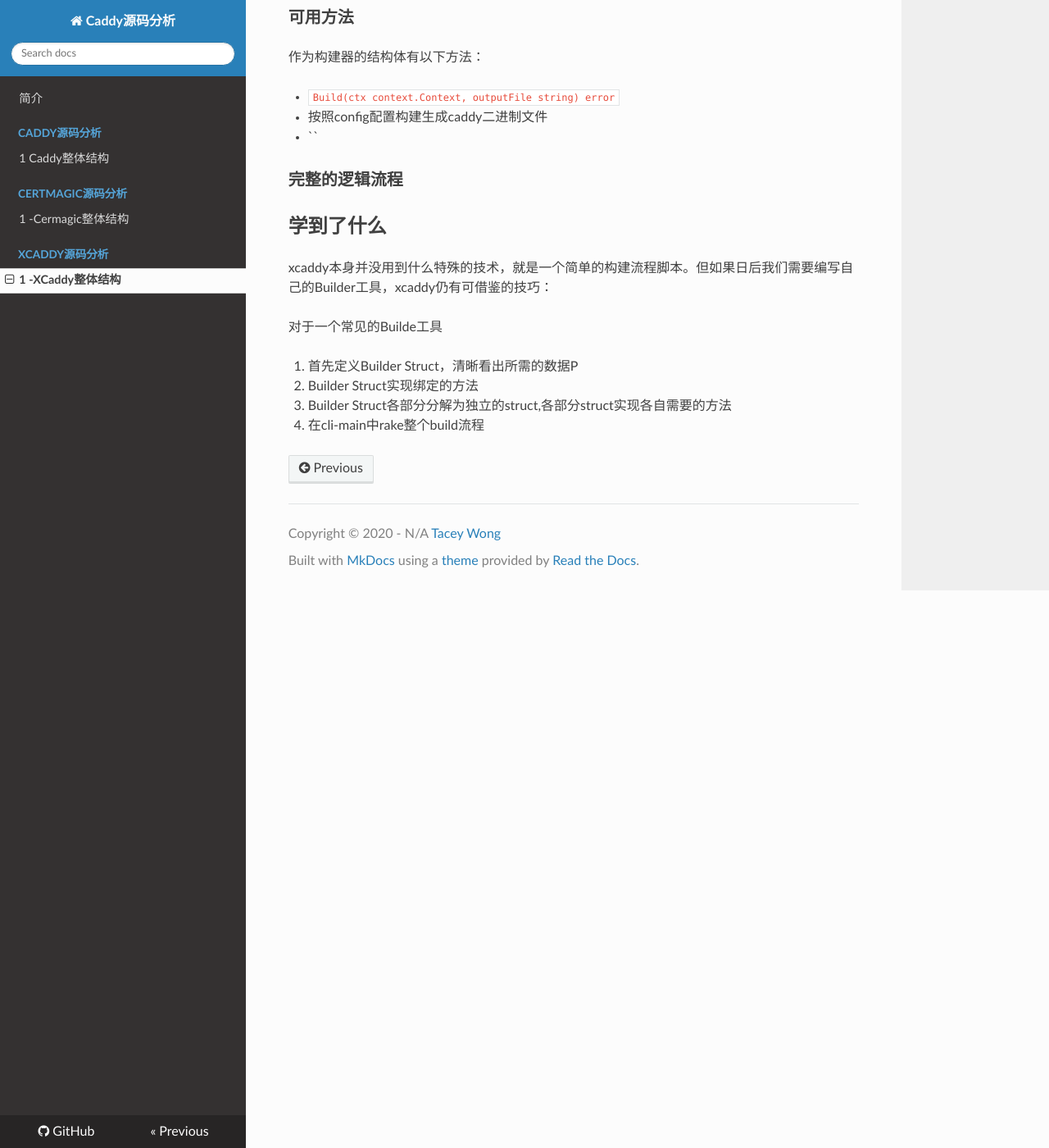
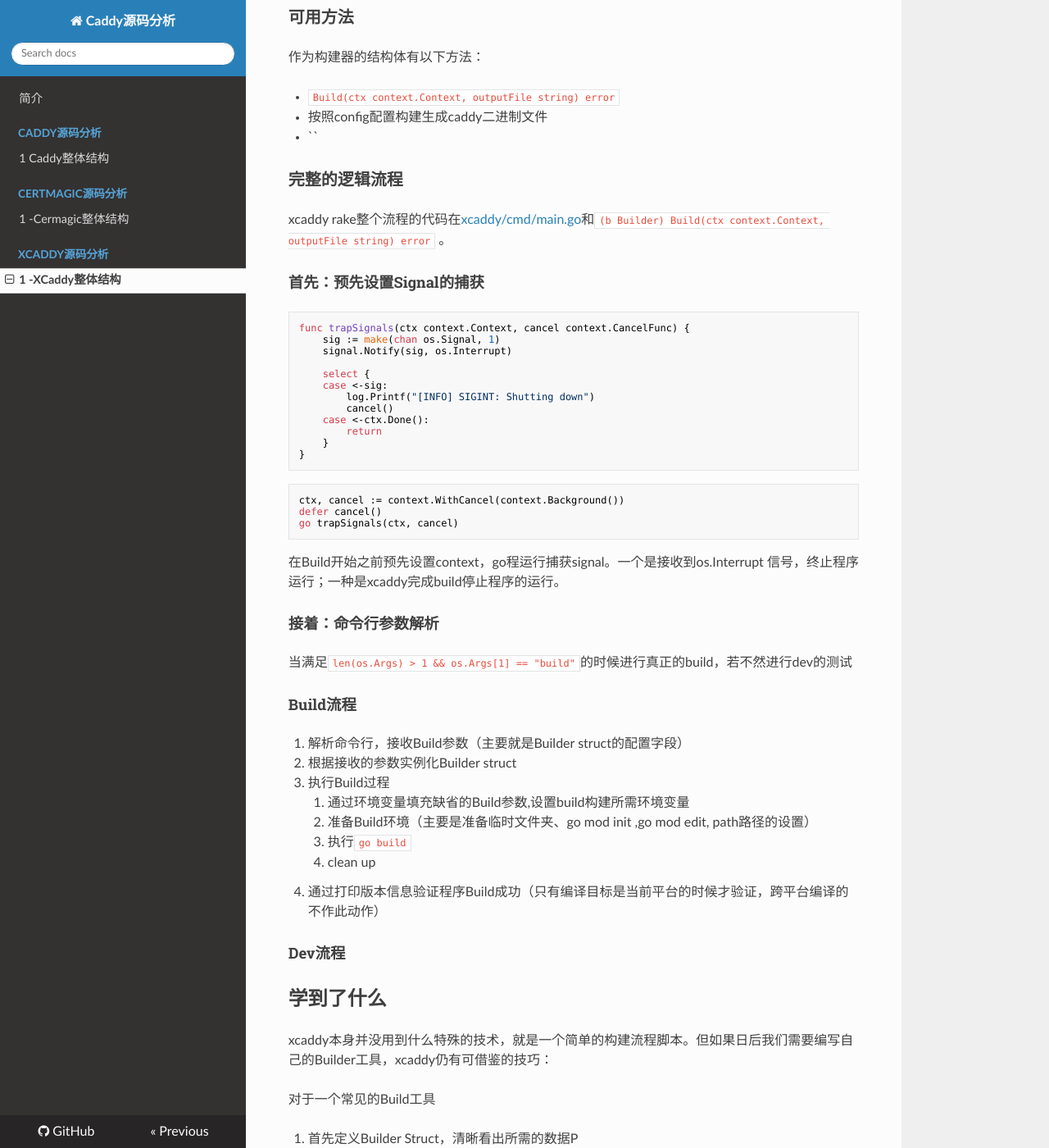
Before and after one commit to TaceyWong/Caddy-, an MkDocs documentation site: the page built from docs/xcaddy/0.md, in a window 1280 px wide and 1400 px high, scrolled down 1886 px. Shown: the whole window at 82% size. Built offline with MkDocs 1.6.1, drawn with Linux system fonts in a browser that asks for light colours; nearby versions of some CDN libraries.

Commit message:
📖 DOC: xcaddy build follow

````diff
--- a/docs/xcaddy/0.md
+++ b/docs/xcaddy/0.md
@@ -92,13 +92,67 @@ type Replace struct {
 
 ### 完整的逻辑流程
 
+xcaddy rake整个流程的代码在[xcaddy/cmd/main.go](https://sourcegraph.com/github.com/caddyserver/xcaddy/-/blob/cmd/xcaddy/main.go)和`(b Builder) Build(ctx context.Context, outputFile string) error` 。
+
+
+#### 首先：预先设置Signal的捕获
+
+```go
+func trapSignals(ctx context.Context, cancel context.CancelFunc) {
+	sig := make(chan os.Signal, 1)
+	signal.Notify(sig, os.Interrupt)
+
+	select {
+	case <-sig:
+		log.Printf("[INFO] SIGINT: Shutting down")
+		cancel()
+	case <-ctx.Done():
+		return
+	}
+}
+```
+
+```go
+ctx, cancel := context.WithCancel(context.Background())
+defer cancel()
+go trapSignals(ctx, cancel)
+```
+
+在Build开始之前预先设置context，go程运行捕获signal。一个是接收到os.Interrupt 信号，终止程序运行；一种是xcaddy完成build停止程序的运行。
+
+#### 接着：命令行参数解析
+
+当满足`len(os.Args) > 1 && os.Args[1] == "build"`的时候进行真正的build，若不然进行dev的测试
+
+#### Build流程
+
+1. 解析命令行，接收Build参数（主要就是Builder struct的配置字段）
+2. 根据接收的参数实例化Builder struct
+3. 执行Build过程
+    1. 通过环境变量填充缺省的Build参数,设置build构建所需环境变量
+    2. 准备Build环境（主要是准备临时文件夹、go mod init ,go mod edit, path路径的设置）
+    3. 执行`go build`
+    4. clean up
+4. 通过打印版本信息验证程序Build成功（只有编译目标是当前平台的时候才验证，跨平台编译的不作此动作）
+
+
+#### Dev流程
+
+
+
+
+
+
+
+
+
 ## 学到了什么
 
 
 xcaddy本身并没用到什么特殊的技术，就是一个简单的构建流程脚本。但如果日后我们需要编写自己的Builder工具，xcaddy仍有可借鉴的技巧：
 
 
-对于一个常见的Builde工具
+对于一个常见的Build工具
 
 1. 首先定义Builder Struct，清晰看出所需的数据P
 2. Builder Struct实现绑定的方法
````
